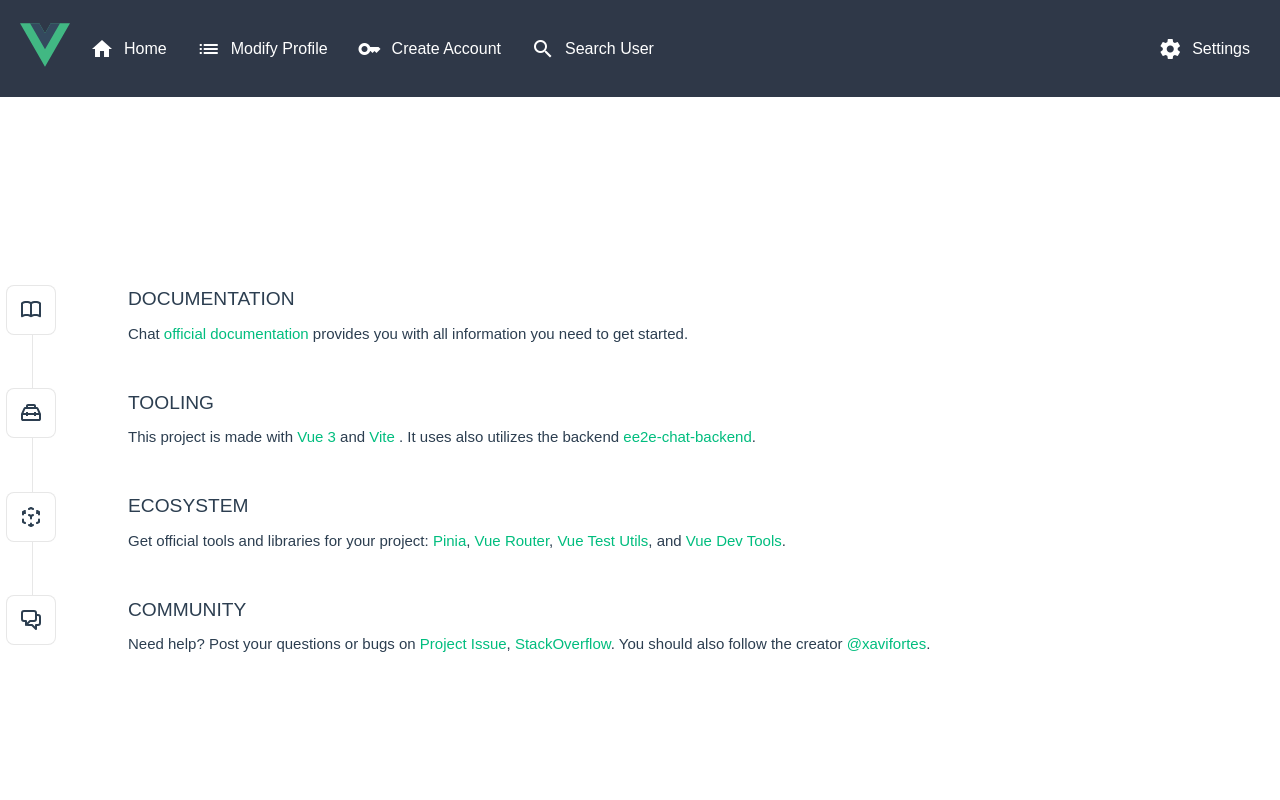
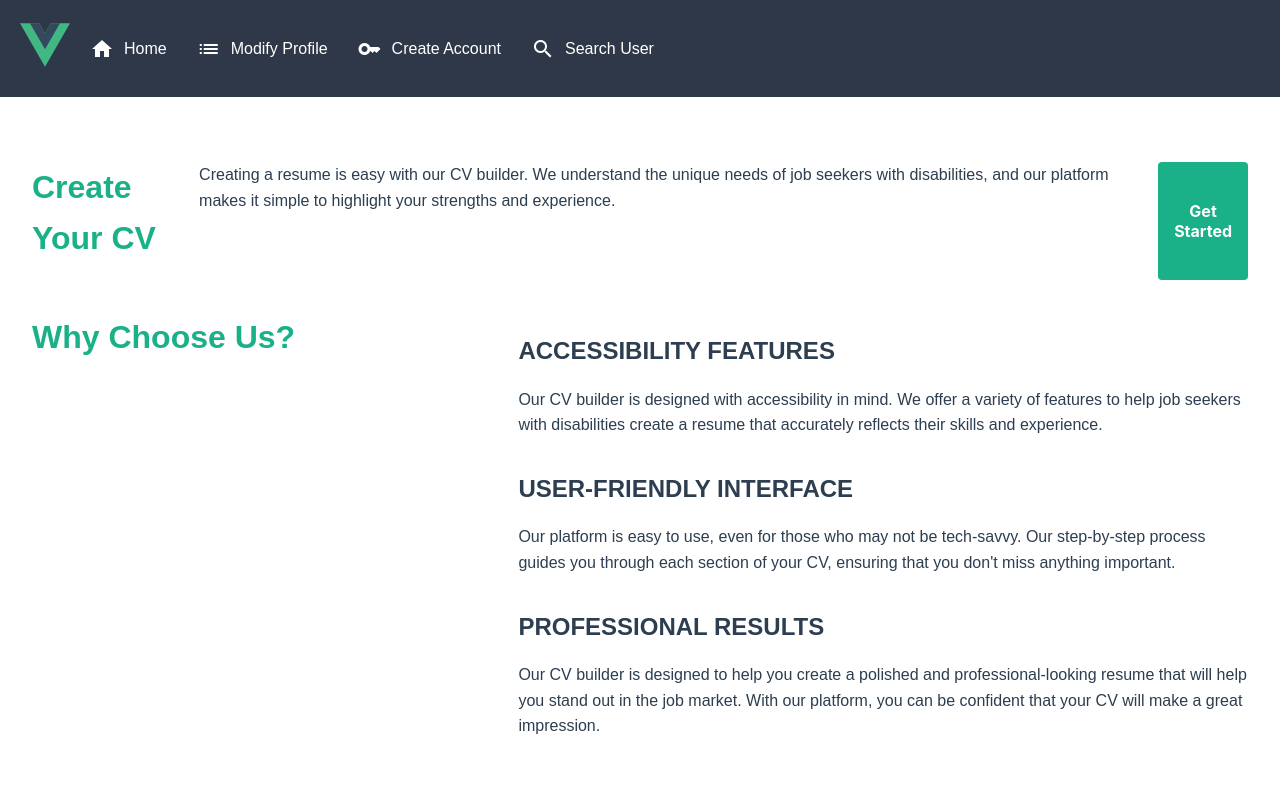
Before and after one commit to XaviFortes/front, a Vue app: page / in a window 1280 px wide. Shown: the top 800 px of the page. Built offline with nearby package versions, Linux system fonts and the light colour scheme; what vue-cookies would draw is missing.

Commit message:
Changed main view to show text about the web

```diff
--- a/src/components/SideBar.vue
+++ b/src/components/SideBar.vue
@@ -25,12 +25,12 @@
 
     <div class="flex"></div>
 
-    <div class="menu">
-      <router-link to="/profile" class="button">
+    <!-- <div class="menu">
+      <router-link to="/" class="button">
         <span class="material-icons">settings</span>
         <span class="text">Settings</span>
       </router-link>
-    </div>
+    </div> -->
   </aside>
 </template>
 
--- a/src/components/TheWelcome.vue
+++ b/src/components/TheWelcome.vue
@@ -1,88 +1,143 @@
-<script setup lang="ts">
-import WelcomeItem from "./WelcomeItem.vue";
-import DocumentationIcon from "./icons/IconDocumentation.vue";
-import ToolingIcon from "./icons/IconTooling.vue";
-import EcosystemIcon from "./icons/IconEcosystem.vue";
-import CommunityIcon from "./icons/IconCommunity.vue";
+<template>
+  <div>
+    <section>
+      <h2>Create Your CV</h2>
+      <p>Creating a resume is easy with our CV builder. We understand the unique needs of job seekers with disabilities, and our platform makes it simple to highlight your strengths and experience.</p>
+      <router-link to="/signup">
+        <button>Get Started</button>
+      </router-link>
+    </section>
+
+    <section>
+      <h2>Why Choose Us?</h2>
+      <ul>
+        <li>
+          <h3>Accessibility Features</h3>
+          <p>Our CV builder is designed with accessibility in mind. We offer a variety of features to help job seekers with disabilities create a resume that accurately reflects their skills and experience.</p>
+        </li>
+        <li>
+          <h3>User-Friendly Interface</h3>
+          <p>Our platform is easy to use, even for those who may not be tech-savvy. Our step-by-step process guides you through each section of your CV, ensuring that you don't miss anything important.</p>
+        </li>
+        <li>
+          <h3>Professional Results</h3>
+          <p>Our CV builder is designed to help you create a polished and professional-looking resume that will help you stand out in the job market. With our platform, you can be confident that your CV will make a great impression.</p>
+        </li>
+      </ul>
+    </section>
+
+    <section>
+      <h2>Testimonials</h2>
+      <ul>
+        <li>
+          <p>"Thanks to this platform, I was able to create a resume that accurately reflects my skills and experience. I feel more confident applying for jobs now, and I've already received a few interviews!" - Jane Doe</p>
+        </li>
+        <li>
+          <p>"I've used a lot of resume builders over the years, but this is by far the best one I've found. It's user-friendly and the results are professional-looking. Highly recommend!" - John Smith</p>
+        </li>
+      </ul>
+    </section>
+  </div>
+</template>
+
+<script>
+export default {
+  name: 'CVBuilderView',
+  // Add any necessary data, computed properties, or methods here
+}
 </script>
 
-<template>
-  <div class="center">
-  <WelcomeItem>
-    <template #icon>
-      <DocumentationIcon />
-    </template>
-    <template #heading>Documentation</template>
+<style scoped>
+/* Add any necessary styles here */
+h2 {
+  font-size: 2rem;
+  font-weight: 700;
+  margin-bottom: 1rem;
+  color: #1ab188;
+}
 
-    Chat
-    <a
-      href="https://github.com/XaviFortes/ee2e-chat-frontend-vue/wiki"
-      target="_blank"
-      rel="noopener"
-      >official documentation</a
-    >
-    provides you with all information you need to get started.
-  </WelcomeItem>
+h3 {
+  font-size: 1.5rem;
+  font-weight: 700;
+  margin-bottom: 1rem;
+}
 
-  <WelcomeItem>
-    <template #icon>
-      <ToolingIcon />
-    </template>
-    <template #heading>Tooling</template>
+p {
+  font-size: 1rem;
+  font-weight: 400;
+  margin-bottom: 1rem;
+}
 
-    This project is made with
-    <a href="https://v3.vuejs.org/" target="_blank" rel="noopener">Vue 3</a> and
-    <a href="https://vitejs.dev/" target="_blank" rel="noopener">Vite</a>
-    . It uses also utilizes the backend
-    <a
-      href="https://github.com/XaviFortes/ee2e-chat-backend"
-      target="_blank"
-      rel="noopener"
-      >ee2e-chat-backend</a
-    >.
-  </WelcomeItem>
+ul {
+  list-style: none;
+  margin: 0;
+  padding: 0;
+}
 
-  <WelcomeItem>
-    <template #icon>
-      <EcosystemIcon />
-    </template>
-    <template #heading>Ecosystem</template>
+section {
+  margin-bottom: 2rem;
+}
 
-    Get official tools and libraries for your project:
-    <a href="https://pinia.vuejs.org/" target="_blank" rel="noopener">Pinia</a>,
-    <a href="https://router.vuejs.org/" target="_blank" rel="noopener"
-      >Vue Router</a
-    >,
-    <a href="https://test-utils.vuejs.org/" target="_blank" rel="noopener"
-      >Vue Test Utils</a
-    >, and
-    <a href="https://github.com/vuejs/devtools" target="_blank" rel="noopener"
-      >Vue Dev Tools</a
-    >.
-  </WelcomeItem>
+section:last-child {
+  margin-bottom: 0;
+}
 
-  <WelcomeItem>
-    <template #icon>
-      <CommunityIcon />
-    </template>
-    <template #heading>Community</template>
+section ul li {
+  margin-bottom: 1rem;
+}
 
-    Need help? Post your questions or bugs on
-    <a
-      href="https://github.com/XaviFortes/ee2e-chat-frontend-vue/issues"
-      target="_blank"
-      rel="noopener"
-      >Project Issue</a
-    >,
-    <a
-      href="https://stackoverflow.com/questions/tagged/vue.js"
-      target="_blank"
-      rel="noopener"
-      >StackOverflow</a
-    >. You should also follow the creator
-    <a href="https://github.com/XaviFortes" target="_blank" rel="noopener"
-      >@xavifortes</a
-    >.
-  </WelcomeItem>
-</div>
-</template>
+button {
+  background-color: #1ab188;
+  border: none;
+  border-radius: 4px;
+  color: #fff;
+  cursor: pointer;
+  font-size: 1rem;
+  font-weight: 700;
+  padding: 0.5rem 1rem;
+  height: 100%;
+}
+
+button:hover {
+  background-color: #128c73;
+}
+
+button:focus {
+  outline: none;
+}
+
+button:active {
+  background-color: #0d6145;
+  transform: scale(0.98);
+}
+
+@media (min-width: 768px) {
+  section {
+    display: flex;
+    flex-direction: row;
+    justify-content: space-between;
+  }
+
+  section ul {
+    width: 50%;
+  }
+
+  section ul li {
+    margin-bottom: 2rem;
+  }
+}
+
+@media (min-width: 1024px) {
+  section ul {
+    width: 60%;
+  }
+}
+
+@media (min-width: 1400px) {
+  section ul {
+    width: 80%;
+  }
+}
+
+
+</style>
```
